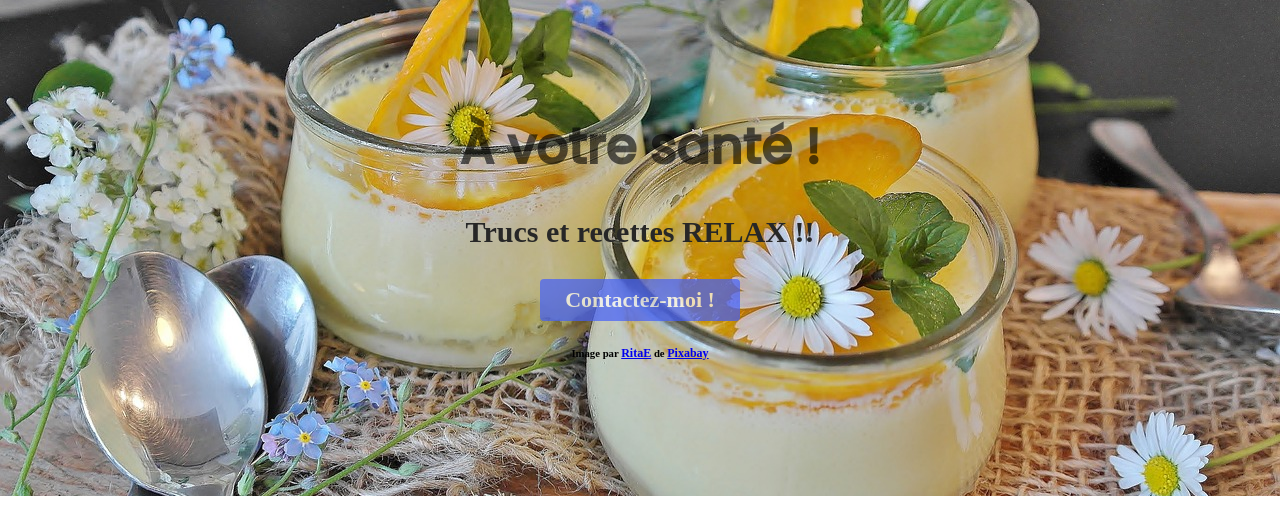
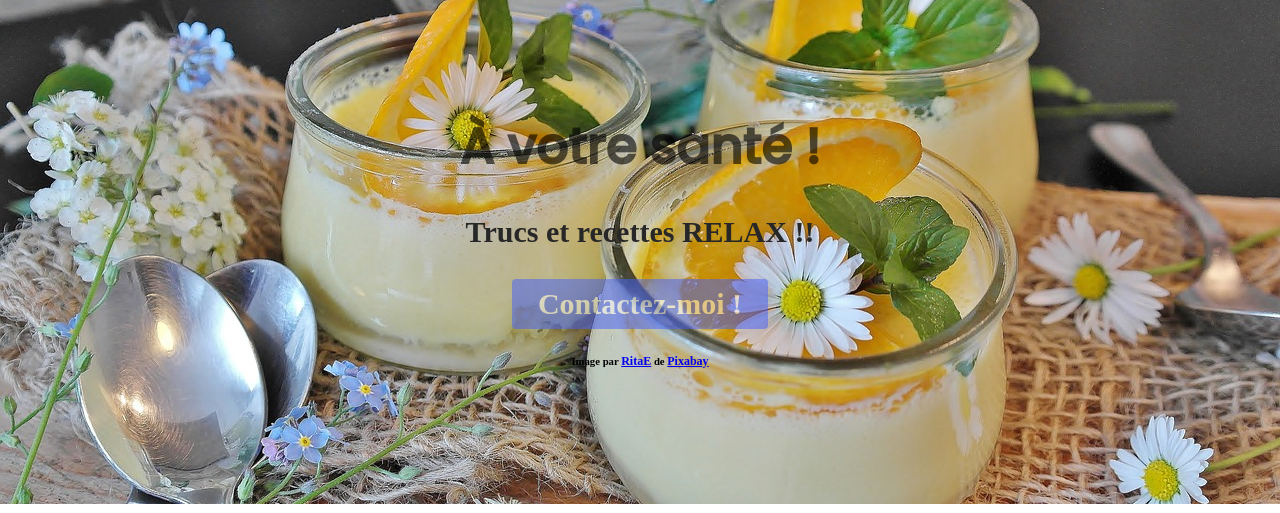
Before and after one commit to Tourterelle/Landing, a plain HTML site: page index.html in a window 1280 px wide. Shown: the top 513 px of the page. Drawn offline with Linux system fonts and the light colour scheme; a web font is replaced by a local one.

Commit message:
Add files via upload

```diff
--- a/feuille-de-style.css
+++ b/feuille-de-style.css
@@ -49,13 +49,13 @@ a {
 
 .bouton-bleu {
   background-color: #4460FC;
-  color: white;
-  opacity: 0.7;
-  padding: 8px 25px;
+  color: white; opacity: 0;
+  opacity: 0.5;
+  padding: 8px 26px;
   border-radius: 4px;
   display: inline-block;
-  font-size: 22px;
-  font-weight: 700;
+  font-size: 30px;
+  font-weight: 800;
   text-decoration: none;
   transition: .3s;
 }
```
